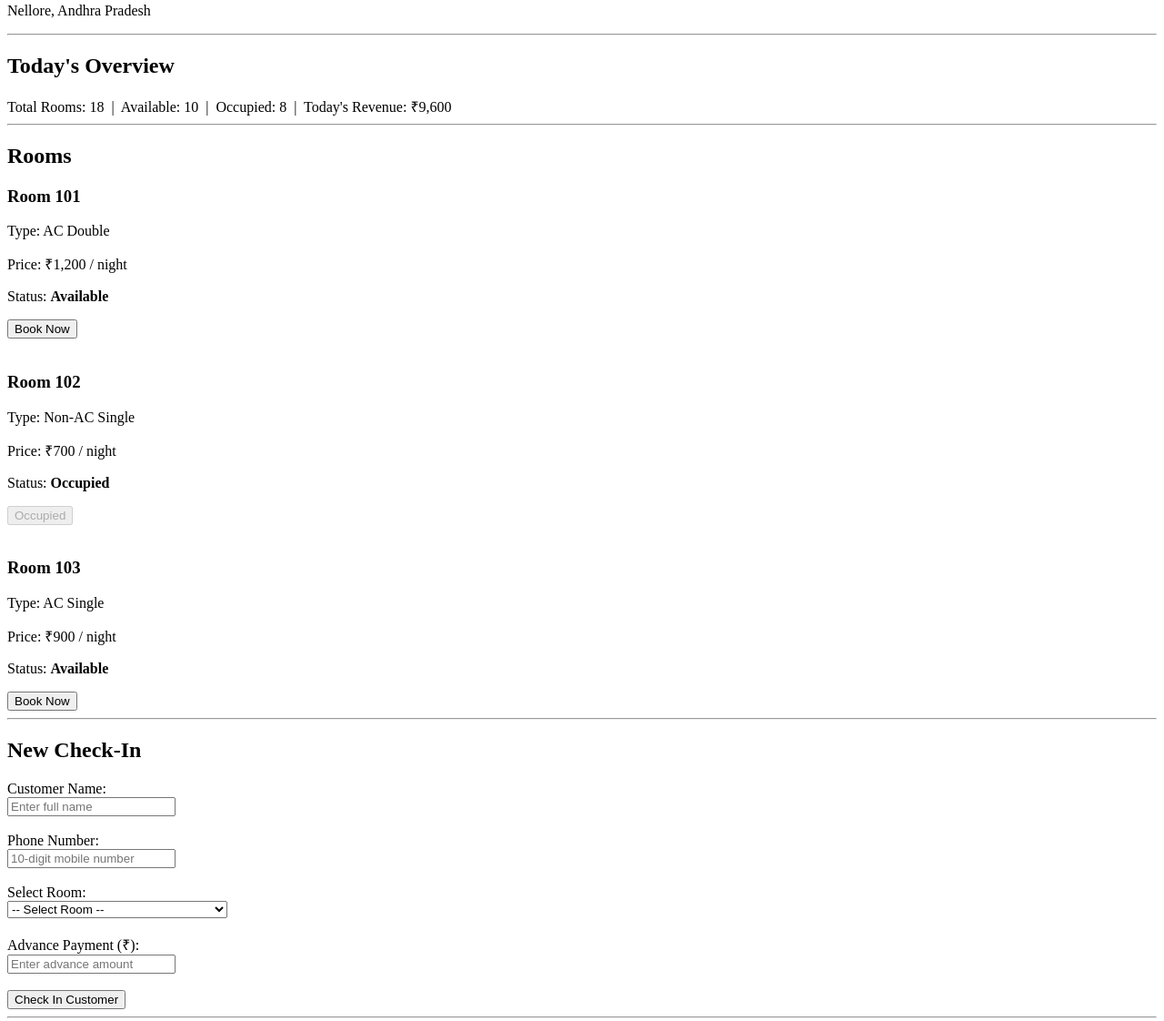
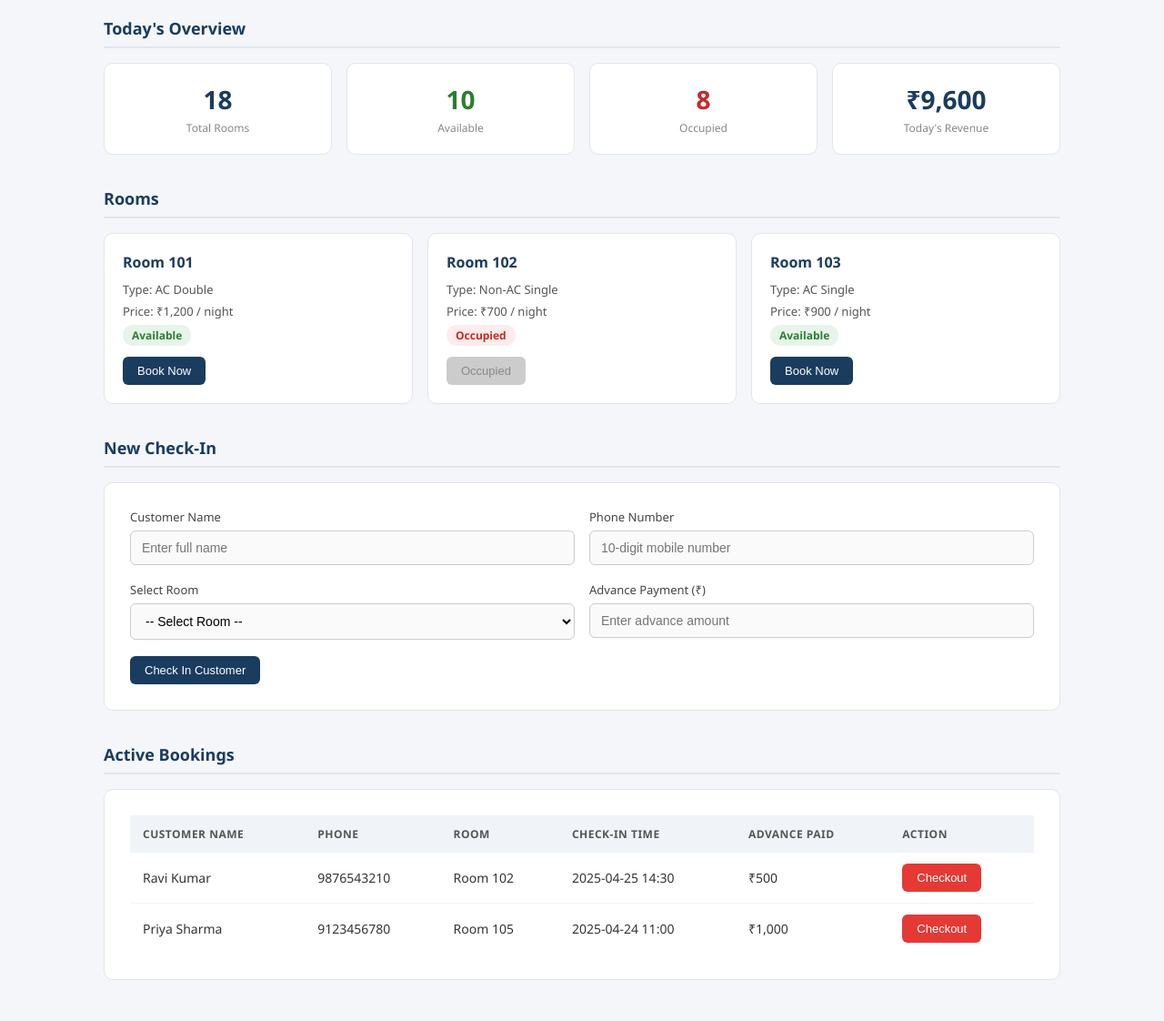
Before and after one commit to Goutham-3v/hotel-management, a plain HTML site: page HMS/index.html in a window 1280 px wide. Shown: the part 77-1199 px from the top of the page at 91% size. Drawn offline with Linux system fonts and the light colour scheme.

Commit message:
Day 3 - CSS styling working

```diff
--- a/HMS/index.html
+++ b/HMS/index.html
@@ -4,105 +4,116 @@
   <meta charset="UTF-8">
   <meta name="viewport" content="width=device-width, initial-scale=1.0">
   <title>Basota Hotel</title>
+  <link rel="stylesheet" href="style.css">
 </head>
 <body>
 
-  <!-- PAGE HEADER -->
+  <!-- HEADER -->
   <header>
     <h1>Basota Hotel Management System</h1>
     <p>Nellore, Andhra Pradesh</p>
   </header>
 
-  <hr>
+  <main>
 
-  <!-- DASHBOARD STATS -->
+    <!-- STATS -->
     <section>
       <h2>Today's Overview</h2>
-
-    <div>
-      <span>Total Rooms: 18</span> &nbsp;|&nbsp;
-      <span>Available: 10</span> &nbsp;|&nbsp;
-      <span>Occupied: 8</span> &nbsp;|&nbsp;
-      <span>Today's Revenue: ₹9,600</span>
+      <div class="stats-grid">
+        <div class="stat-card">
+          <div class="number">18</div>
+          <div class="label">Total Rooms</div>
+        </div>
+        <div class="stat-card">
+          <div class="number" style="color:#2e7d32">10</div>
+          <div class="label">Available</div>
+        </div>
+        <div class="stat-card">
+          <div class="number" style="color:#c62828">8</div>
+          <div class="label">Occupied</div>
+        </div>
+        <div class="stat-card">
+          <div class="number">₹9,600</div>
+          <div class="label">Today's Revenue</div>
+        </div>
       </div>
     </section>
 
-  <hr>
-
-  <!-- ROOM CARDS -->
+    <!-- ROOMS -->
     <section>
       <h2>Rooms</h2>
+      <div class="rooms-grid">
 
-    <!-- Room Card 1 -->
-    <div>
+        <div class="room-card">
           <h3>Room 101</h3>
           <p>Type: AC Double</p>
           <p>Price: ₹1,200 / night</p>
-      <p>Status: <strong>Available</strong></p>
-      <button>Book Now</button>
+          <span class="badge available">Available</span><br>
+          <button class="btn btn-primary">Book Now</button>
         </div>
 
-    <br>
-
-    <!-- Room Card 2 -->
-    <div>
+        <div class="room-card">
           <h3>Room 102</h3>
           <p>Type: Non-AC Single</p>
           <p>Price: ₹700 / night</p>
-      <p>Status: <strong>Occupied</strong></p>
-      <button disabled>Occupied</button>
+          <span class="badge occupied">Occupied</span><br>
+          <button class="btn" disabled>Occupied</button>
         </div>
 
-    <br>
-
-    <!-- Room Card 3 -->
-    <div>
+        <div class="room-card">
           <h3>Room 103</h3>
           <p>Type: AC Single</p>
           <p>Price: ₹900 / night</p>
-      <p>Status: <strong>Available</strong></p>
-      <button>Book Now</button>
+          <span class="badge available">Available</span><br>
+          <button class="btn btn-primary">Book Now</button>
         </div>
 
+      </div>
     </section>
-
-  <hr>
 
     <!-- CHECK-IN FORM -->
     <section>
       <h2>New Check-In</h2>
-
+      <div class="form-card">
         <form>
 
-      <label>Customer Name:</label><br>
-      <input type="text" placeholder="Enter full name"><br><br>
+          <div class="form-row">
+            <div class="form-group">
+              <label>Customer Name</label>
+              <input type="text" placeholder="Enter full name">
+            </div>
+            <div class="form-group">
+              <label>Phone Number</label>
+              <input type="tel" placeholder="10-digit mobile number">
+            </div>
+          </div>
 
-      <label>Phone Number:</label><br>
-      <input type="tel" placeholder="10-digit mobile number"><br><br>
-
-      <label>Select Room:</label><br>
+          <div class="form-row">
+            <div class="form-group">
+              <label>Select Room</label>
               <select>
                 <option value="">-- Select Room --</option>
-        <option value="101">Room 101 - AC Double - ₹1200/night</option>
+                <option value="101">Room 101 - AC Double - ₹1,200/night</option>
                 <option value="103">Room 103 - AC Single - ₹900/night</option>
-      </select><br><br>
+              </select>
+            </div>
+            <div class="form-group">
+              <label>Advance Payment (₹)</label>
+              <input type="number" placeholder="Enter advance amount">
+            </div>
+          </div>
 
-      <label>Advance Payment (₹):</label><br>
-      <input type="number" placeholder="Enter advance amount"><br><br>
-
-      <button type="submit">Check In Customer</button>
+          <button type="submit" class="btn btn-primary">Check In Customer</button>
 
         </form>
-
+      </div>
     </section>
 
-  <hr>
-
-  <!-- ACTIVE BOOKINGS TABLE -->
+    <!-- ACTIVE BOOKINGS -->
     <section>
       <h2>Active Bookings</h2>
-
-    <table border="1">
+      <div class="table-card">
+        <table>
           <thead>
             <tr>
               <th>Customer Name</th>
@@ -120,7 +131,7 @@
               <td>Room 102</td>
               <td>2025-04-25 14:30</td>
               <td>₹500</td>
-          <td><button>Checkout</button></td>
+              <td><button class="btn btn-danger">Checkout</button></td>
             </tr>
             <tr>
               <td>Priya Sharma</td>
@@ -128,12 +139,14 @@
               <td>Room 105</td>
               <td>2025-04-24 11:00</td>
               <td>₹1,000</td>
-          <td><button>Checkout</button></td>
+              <td><button class="btn btn-danger">Checkout</button></td>
             </tr>
           </tbody>
         </table>
+      </div>
+    </section>
 
-  </section>
+  </main>
 
 </body>
 </html>
--- /dev/null
+++ b/HMS/style.css
@@ -0,0 +1,253 @@
+/* ── RESET & BASE ── */
+* {
+  margin: 0;
+  padding: 0;
+  box-sizing: border-box;
+}
+
+body {
+  font-family: 'Segoe UI', sans-serif;
+  background-color: #f4f6f9;
+  color: #333;
+  font-size: 15px;
+}
+
+/* ── HEADER ── */
+header {
+  background-color: #1a3c5e;
+  color: white;
+  padding: 18px 32px;
+  display: flex;
+  justify-content: space-between;
+  align-items: center;
+}
+
+header h1 {
+  font-size: 22px;
+  font-weight: 600;
+}
+
+header p {
+  font-size: 13px;
+  opacity: 0.75;
+}
+
+/* ── MAIN LAYOUT ── */
+main {
+  max-width: 1100px;
+  margin: 30px auto;
+  padding: 0 24px;
+}
+
+/* ── SECTION TITLES ── */
+h2 {
+  font-size: 18px;
+  font-weight: 600;
+  color: #1a3c5e;
+  margin-bottom: 16px;
+  padding-bottom: 8px;
+  border-bottom: 2px solid #e0e6ed;
+}
+
+/* ── STAT CARDS (dashboard overview) ── */
+.stats-grid {
+  display: grid;
+  grid-template-columns: repeat(4, 1fr);
+  gap: 16px;
+  margin-bottom: 36px;
+}
+
+.stat-card {
+  background: white;
+  border-radius: 10px;
+  padding: 20px;
+  text-align: center;
+  border: 1px solid #e0e6ed;
+}
+
+.stat-card .number {
+  font-size: 28px;
+  font-weight: 700;
+  color: #1a3c5e;
+}
+
+.stat-card .label {
+  font-size: 12px;
+  color: #888;
+  margin-top: 4px;
+}
+
+/* ── ROOM CARDS ── */
+.rooms-grid {
+  display: grid;
+  grid-template-columns: repeat(3, 1fr);
+  gap: 16px;
+  margin-bottom: 36px;
+}
+
+.room-card {
+  background: white;
+  border-radius: 10px;
+  padding: 20px;
+  border: 1px solid #e0e6ed;
+}
+
+.room-card h3 {
+  font-size: 16px;
+  font-weight: 600;
+  margin-bottom: 10px;
+  color: #1a3c5e;
+}
+
+.room-card p {
+  font-size: 13px;
+  color: #555;
+  margin-bottom: 6px;
+}
+
+/* ── STATUS BADGES ── */
+.badge {
+  display: inline-block;
+  padding: 3px 10px;
+  border-radius: 20px;
+  font-size: 12px;
+  font-weight: 600;
+  margin-bottom: 12px;
+}
+
+.badge.available {
+  background-color: #e6f4ea;
+  color: #2e7d32;
+}
+
+.badge.occupied {
+  background-color: #fdecea;
+  color: #c62828;
+}
+
+.badge.cleaning {
+  background-color: #fff8e1;
+  color: #f57f17;
+}
+
+/* ── BUTTONS ── */
+.btn {
+  padding: 8px 16px;
+  border: none;
+  border-radius: 6px;
+  font-size: 13px;
+  font-weight: 500;
+  cursor: pointer;
+}
+
+.btn-primary {
+  background-color: #1a3c5e;
+  color: white;
+}
+
+.btn-primary:hover {
+  background-color: #254d75;
+}
+
+.btn-danger {
+  background-color: #e53935;
+  color: white;
+}
+
+.btn-danger:hover {
+  background-color: #c62828;
+}
+
+.btn:disabled {
+  background-color: #ccc;
+  color: #888;
+  cursor: not-allowed;
+}
+
+/* ── FORM ── */
+.form-card {
+  background: white;
+  border-radius: 10px;
+  padding: 28px;
+  border: 1px solid #e0e6ed;
+  margin-bottom: 36px;
+}
+
+.form-group {
+  margin-bottom: 18px;
+}
+
+.form-group label {
+  display: block;
+  font-size: 13px;
+  font-weight: 500;
+  color: #444;
+  margin-bottom: 6px;
+}
+
+.form-group input,
+.form-group select {
+  width: 100%;
+  padding: 10px 12px;
+  border: 1px solid #ccc;
+  border-radius: 6px;
+  font-size: 14px;
+  background: #fafafa;
+}
+
+.form-group input:focus,
+.form-group select:focus {
+  outline: none;
+  border-color: #1a3c5e;
+  background: white;
+}
+
+.form-row {
+  display: grid;
+  grid-template-columns: 1fr 1fr;
+  gap: 16px;
+}
+
+/* ── BOOKINGS TABLE ── */
+.table-card {
+  background: white;
+  border-radius: 10px;
+  padding: 28px;
+  border: 1px solid #e0e6ed;
+  margin-bottom: 36px;
+  overflow-x: auto;
+}
+
+table {
+  width: 100%;
+  border-collapse: collapse;
+  font-size: 14px;
+}
+
+thead {
+  background-color: #f0f4f8;
+}
+
+th {
+  text-align: left;
+  padding: 12px 14px;
+  font-size: 12px;
+  font-weight: 600;
+  color: #555;
+  text-transform: uppercase;
+  letter-spacing: 0.5px;
+}
+
+td {
+  padding: 12px 14px;
+  border-bottom: 1px solid #f0f4f8;
+  color: #333;
+}
+
+tr:last-child td {
+  border-bottom: none;
+}
+
+tr:hover td {
+  background-color: #fafbfc;
+}
```
Lines whose indentation alone changed are shown as unchanged.
